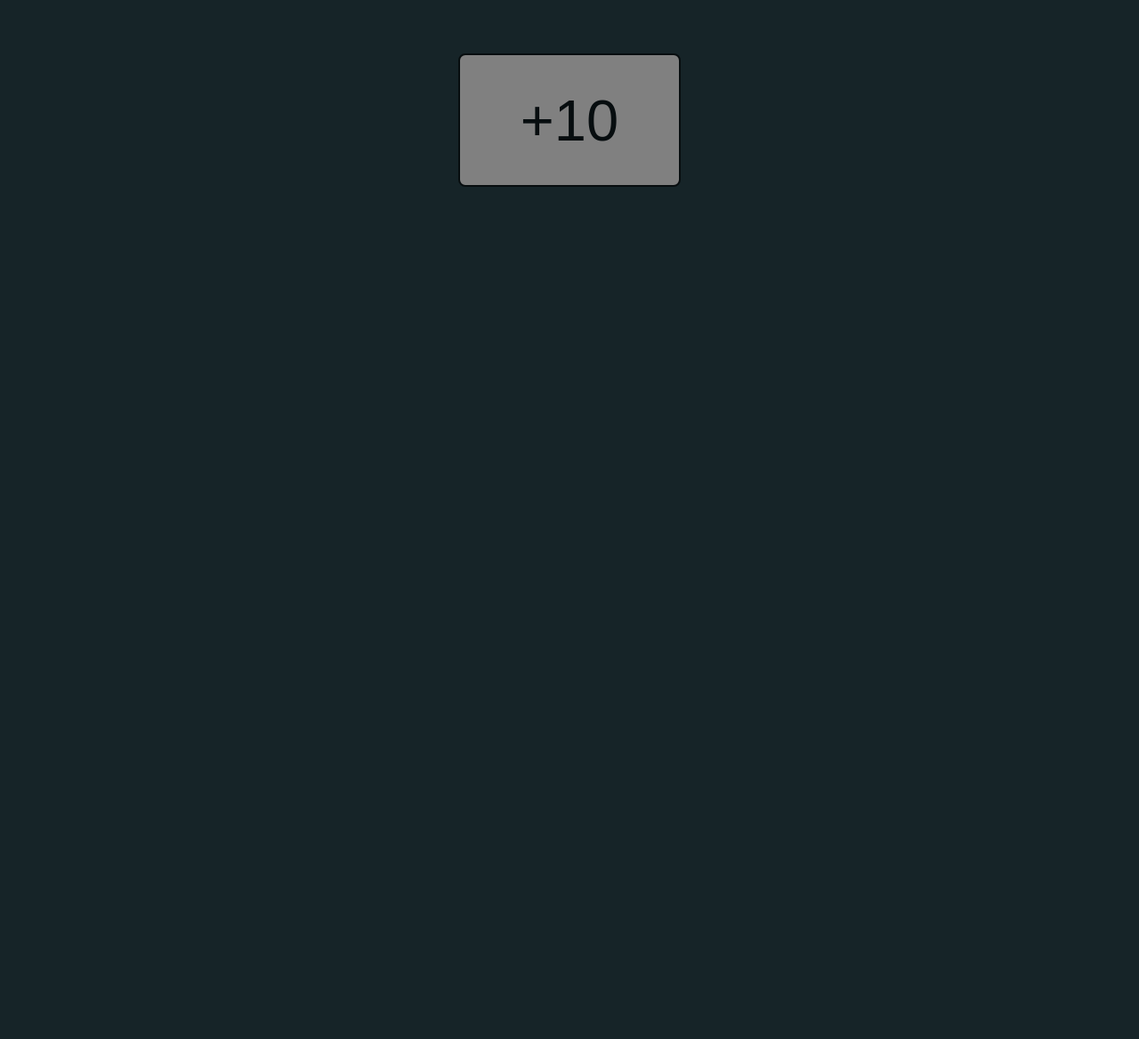
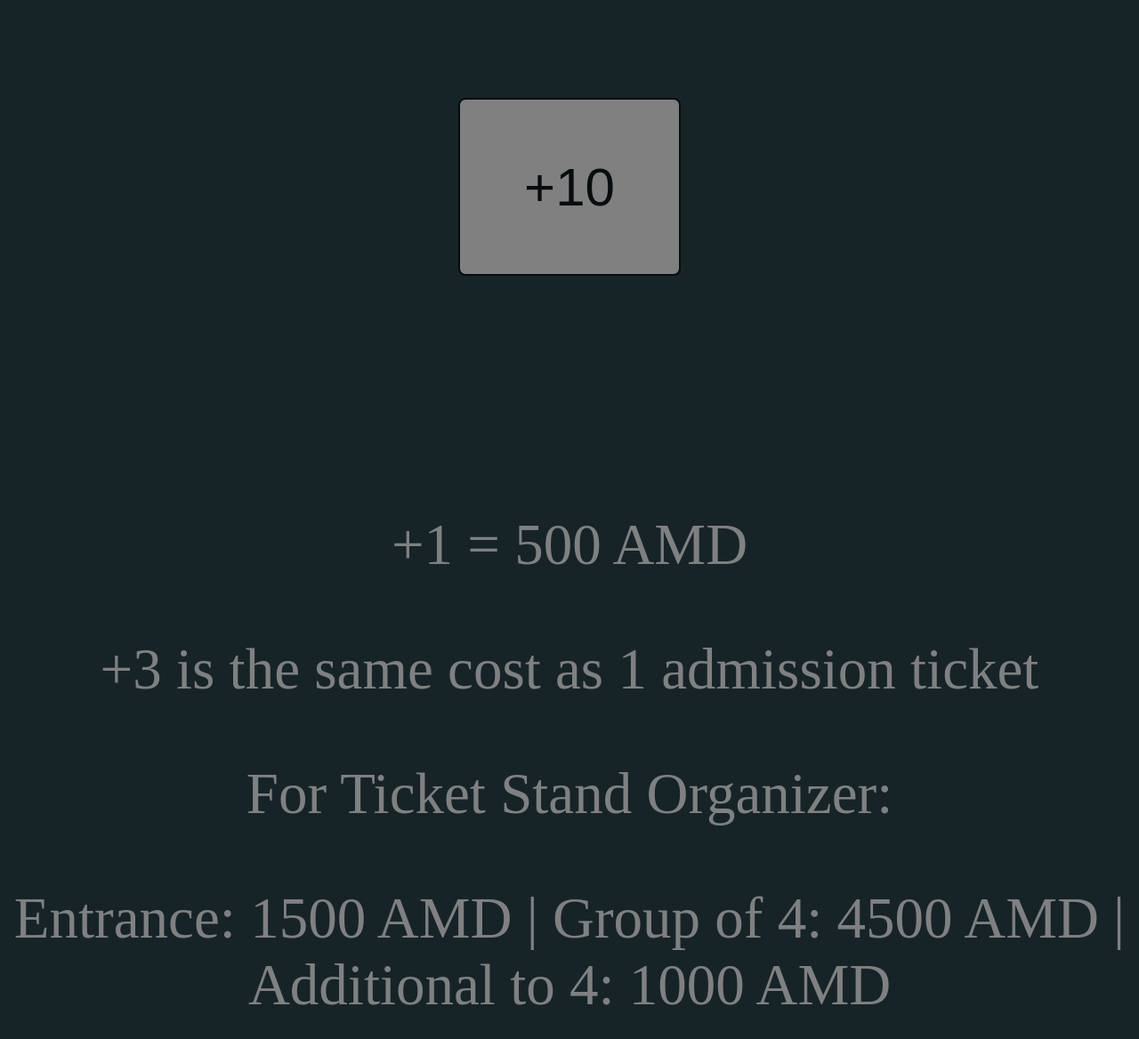
Before and after one commit to BasilThaddeus/brick-project-website, a plain HTML site: page button.html in a window 1280 px wide. Shown: the part 1298-2466 px from the top of the page at 89% size. Before the commit the page ends 1916 px from the top, so only its background shows below. Drawn offline with Linux system fonts and the light colour scheme.

Commit message:
Updated button page with guidelines and an extra button.

```diff
--- a/button.html
+++ b/button.html
@@ -8,17 +8,17 @@ body{
 .button {
     background-color: #4CAF50;
     color: white;
-    padding: 16px 32px;
+    padding: 32px 32px;
     text-align: center;
     text-decoration: none;
     display: inline-block;
-    font-size: 65px;
-    margin: 400px 60px;
+    font-size: 60px;
+    margin: 200px 100px;
     -webkit-transition-duration: 0.4s; /* Safari */
     transition-duration: 0.4s;
     cursor: pointer;
     width: 250;
-    height: 150;
+    height: 200;
 }
 .click1 {border-radius: 8px}
 .click1 {
@@ -39,6 +39,18 @@ body{
 }
 
 .click2:hover {
+    background-color: #070d0f;
+    color: white;
+}
+
+.click3 {border-radius: 8px}
+.click3 {
+    background-color: grey;
+    color: #070d0f;
+    border: 2px solid #070d0f;
+}
+
+.click3:hover {
     background-color: #070d0f;
     color: white;
 }
@@ -68,8 +80,21 @@ body{
 <center>
 <button class="button click1">+1</button>
 <button class="button click2">+2</button>
+<button class="button click2">+3</button>
 <button class="button click5">+5</button>
 <button class="button click10">+10</button>
 </center>
 </body>
+<style>
+footer {
+    color: grey;
+    font-size: 65px;
+}
+</style>
+<footer>
+<center><p>+1 = 500 AMD</p></center>
+<center><p>+3 is the same cost as 1 admission ticket</p></center>
+<center><p>For Ticket Stand Organizer:</p></center>
+<center><p>Entrance: 1500 AMD | Group of 4: 4500 AMD | Additional to 4: 1000 AMD</p></center>
+</footer>
 </html>
```
